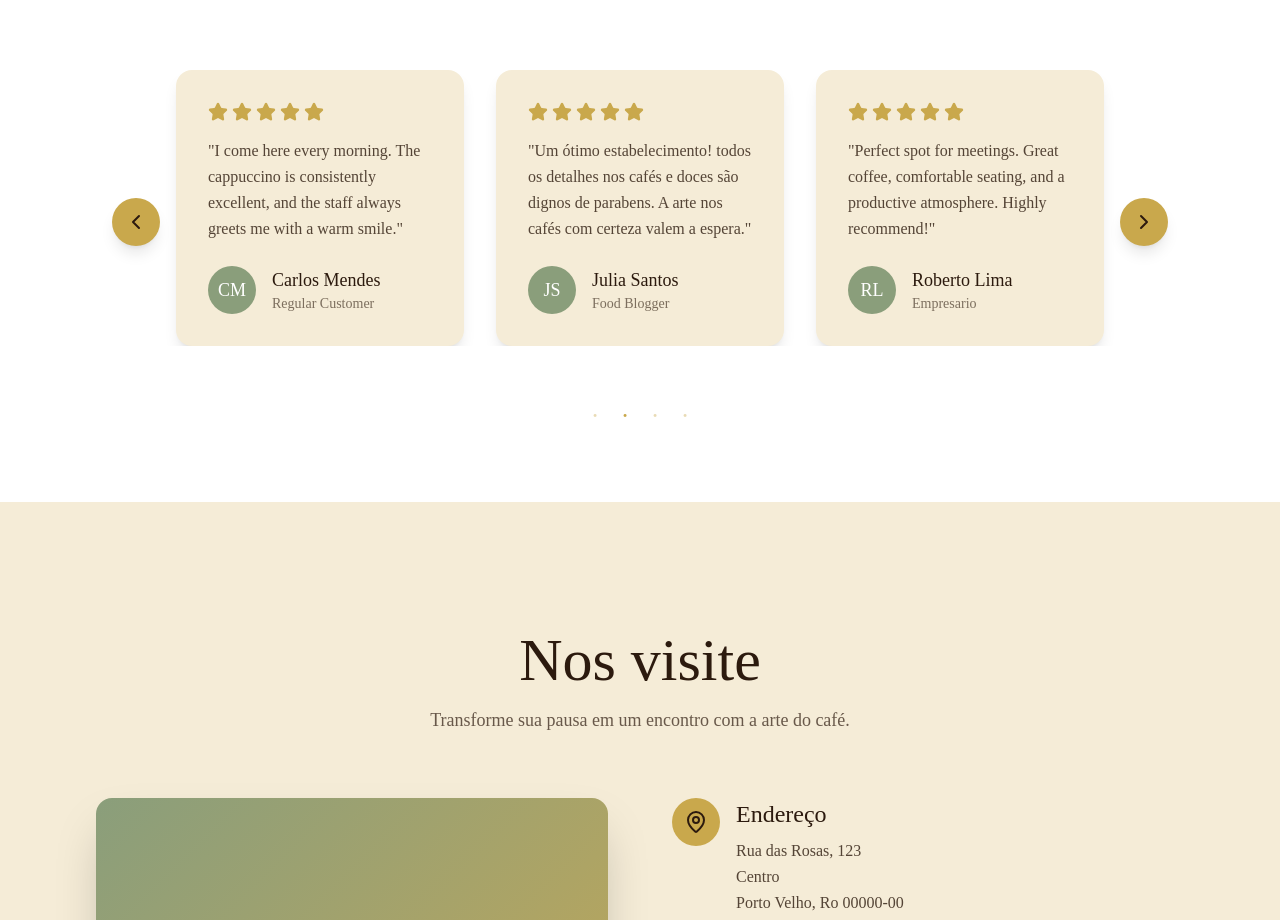
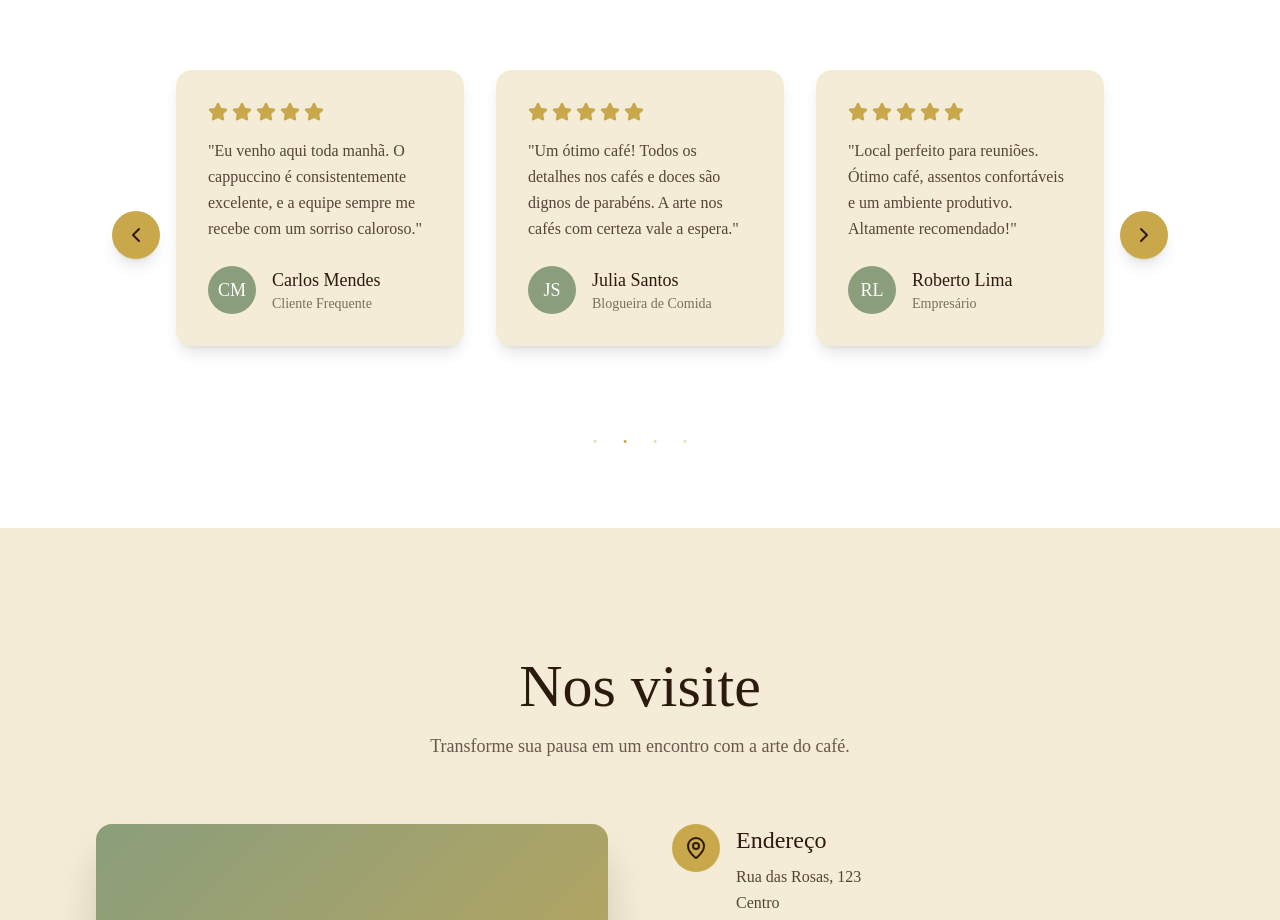
Before and after one commit to guiguik12/CafeMadeira, a React (Vite) app: page / in a window 1280 px wide. Shown: the part 4080-5000 px from the top of the page. Built offline with nearby package versions, Linux system fonts and the light colour scheme.

Commit message:
Correção nos testemunhos

```diff
--- a/src/app/components/TestimonialsSection.tsx
+++ b/src/app/components/TestimonialsSection.tsx
@@ -8,33 +8,33 @@ const testemunhos = [
   {
     id: 1,
     name: 'Ana Silva',
-    role: 'Coffee Enthusiast',
+    role: 'Apaixonada por Café',
     rating: 5,
-    text: 'The best coffee experience in town! The atmosphere is cozy, the baristas are knowledgeable, and every cup is perfection.',
+    text: 'A melhor experiência de café da cidade! O ambiente é aconchegante, os baristas são conhecedores, e cada xícara é perfeita.',
     avatar: 'AS',
   },
   {
     id: 2,
     name: 'Carlos Mendes',
-    role: 'Regular Customer',
+    role: 'Cliente Frequente',
     rating: 5,
-    text: 'I come here every morning. The cappuccino is consistently excellent, and the staff always greets me with a warm smile.',
+    text: 'Eu venho aqui toda manhã. O cappuccino é consistentemente excelente, e a equipe sempre me recebe com um sorriso caloroso.',
     avatar: 'CM',
   },
   {
     id: 3,
     name: 'Julia Santos',
-    role: 'Food Blogger',
+    role: 'Blogueira de Comida',
     rating: 5,
-    text: 'Um ótimo estabelecimento! todos os detalhes nos cafés e doces são dignos de parabens. A arte nos cafés com certeza valem a espera.',
+    text: 'Um ótimo café! Todos os detalhes nos cafés e doces são dignos de parabéns. A arte nos cafés com certeza vale a espera.',
     avatar: 'JS',
   },
   {
     id: 4,
     name: 'Roberto Lima',
-    role: 'Empresario',
+    role: 'Empresário',
     rating: 5,
-    text: 'Perfect spot for meetings. Great coffee, comfortable seating, and a productive atmosphere. Highly recommend!',
+    text: 'Local perfeito para reuniões. Ótimo café, assentos confortáveis e um ambiente produtivo. Altamente recomendado!',
     avatar: 'RL',
   },
 ];
```
